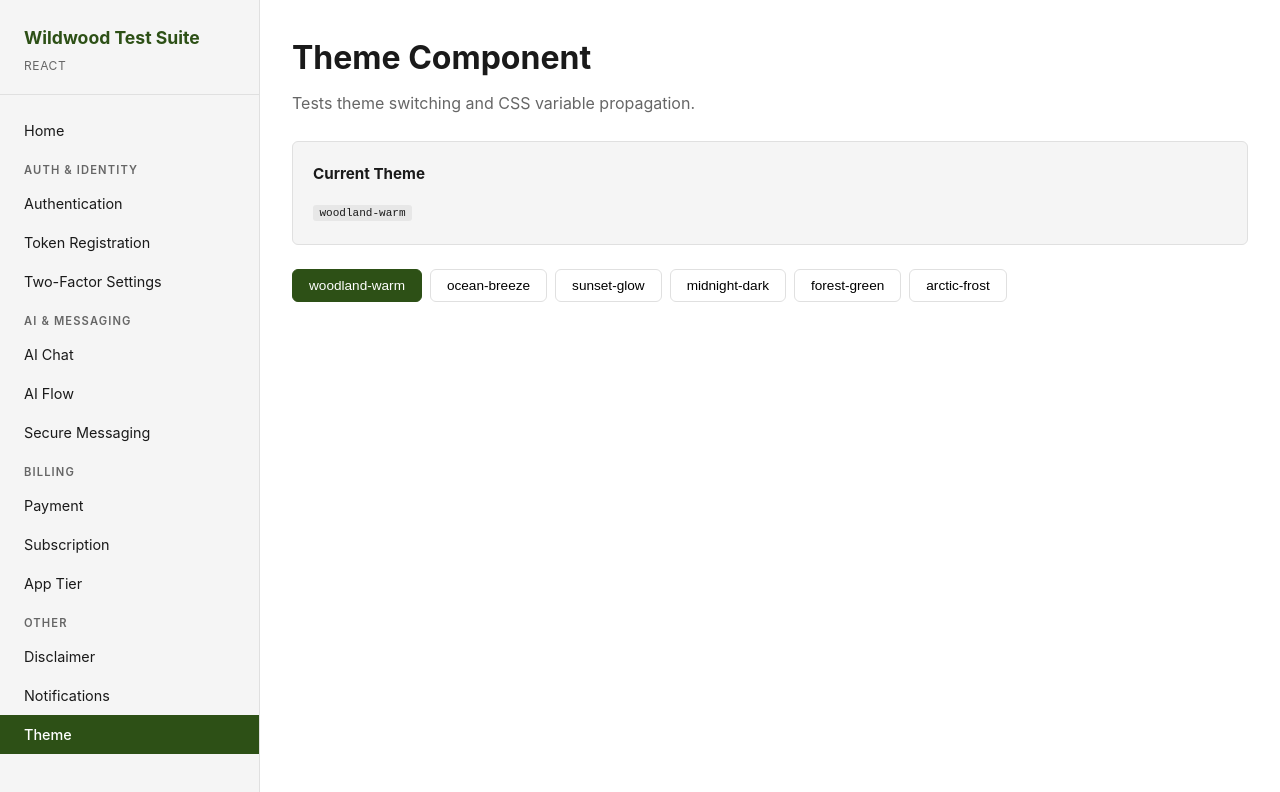
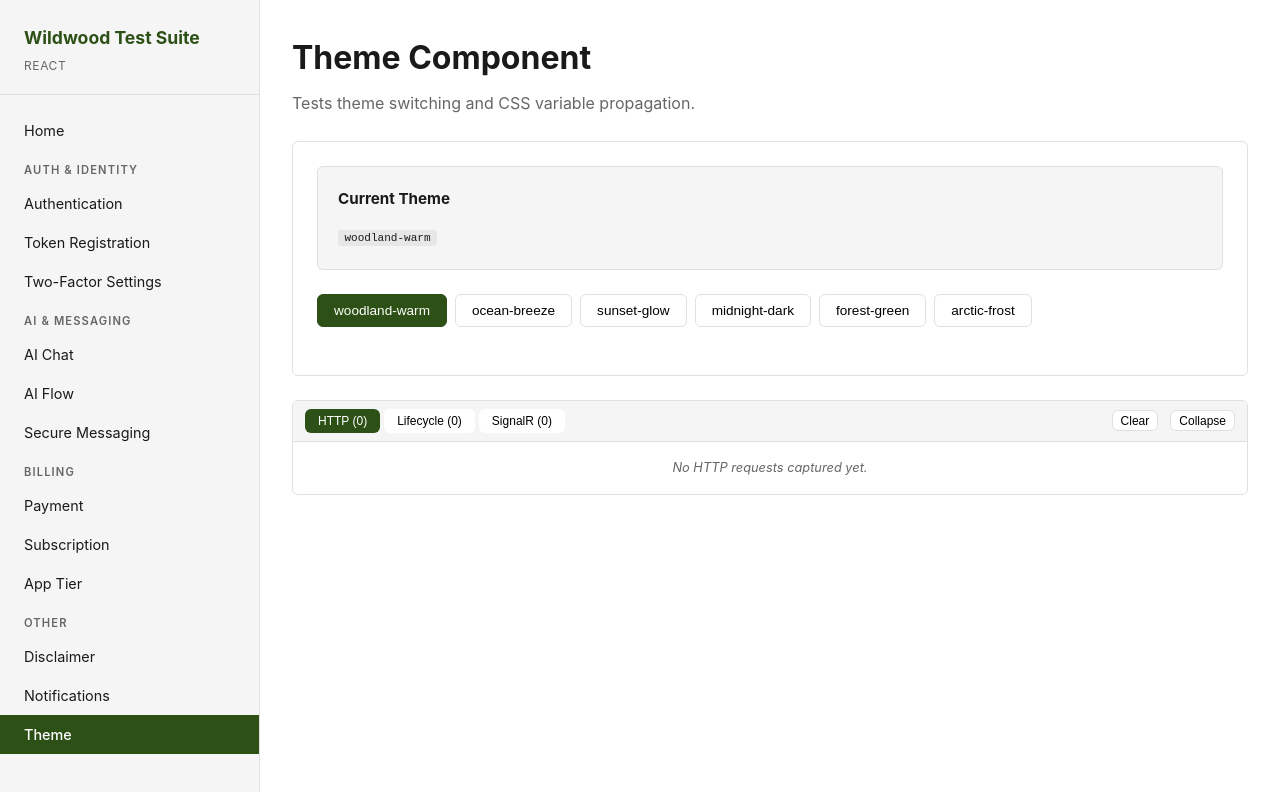
Before and after one commit to WildwoodWorks/WildwoodComponents.JS, a React (Vite) app in the folder WildwoodComponentsTestSuite.React/: page /theme in a window 1280 px wide. Shown: the top 792 px of the page. Built offline with nearby package versions, Linux system fonts and the light colour scheme.

Commit message:
Wrap ThemeTest page in ComponentTestPage with DebugPanel

```diff
--- a/WildwoodComponentsTestSuite.React/src/pages/ThemeTest.tsx
+++ b/WildwoodComponentsTestSuite.React/src/pages/ThemeTest.tsx
@@ -1,5 +1,6 @@
 import { useTheme } from '@wildwood/react';
 import type { ThemeName } from '@wildwood/core';
+import { ComponentTestPage } from '../components/shared/ComponentTestPage';
 
 const themes: ThemeName[] = [
   'woodland-warm',
@@ -14,10 +15,10 @@ export function ThemeTest() {
   const { theme, setTheme } = useTheme();
 
   return (
-    <div className="page">
-      <h1>Theme Component</h1>
-      <p>Tests theme switching and CSS variable propagation.</p>
-
+    <ComponentTestPage
+      title="Theme Component"
+      description="Tests theme switching and CSS variable propagation."
+    >
       <div className="status-card">
         <h3>Current Theme</h3>
         <p><code>{theme}</code></p>
@@ -34,6 +35,6 @@ export function ThemeTest() {
           </button>
         ))}
       </div>
-    </div>
+    </ComponentTestPage>
   );
 }
```
